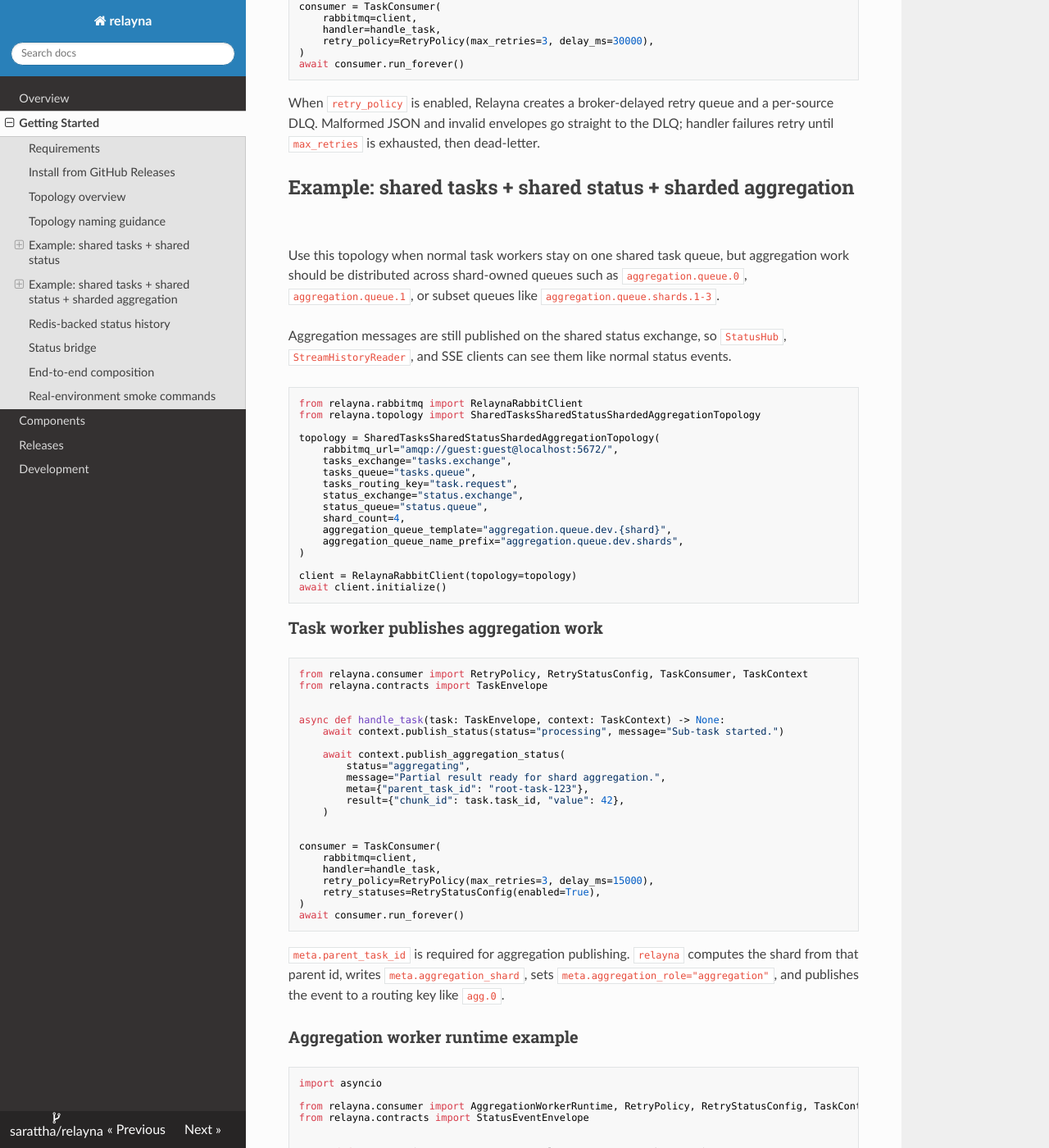
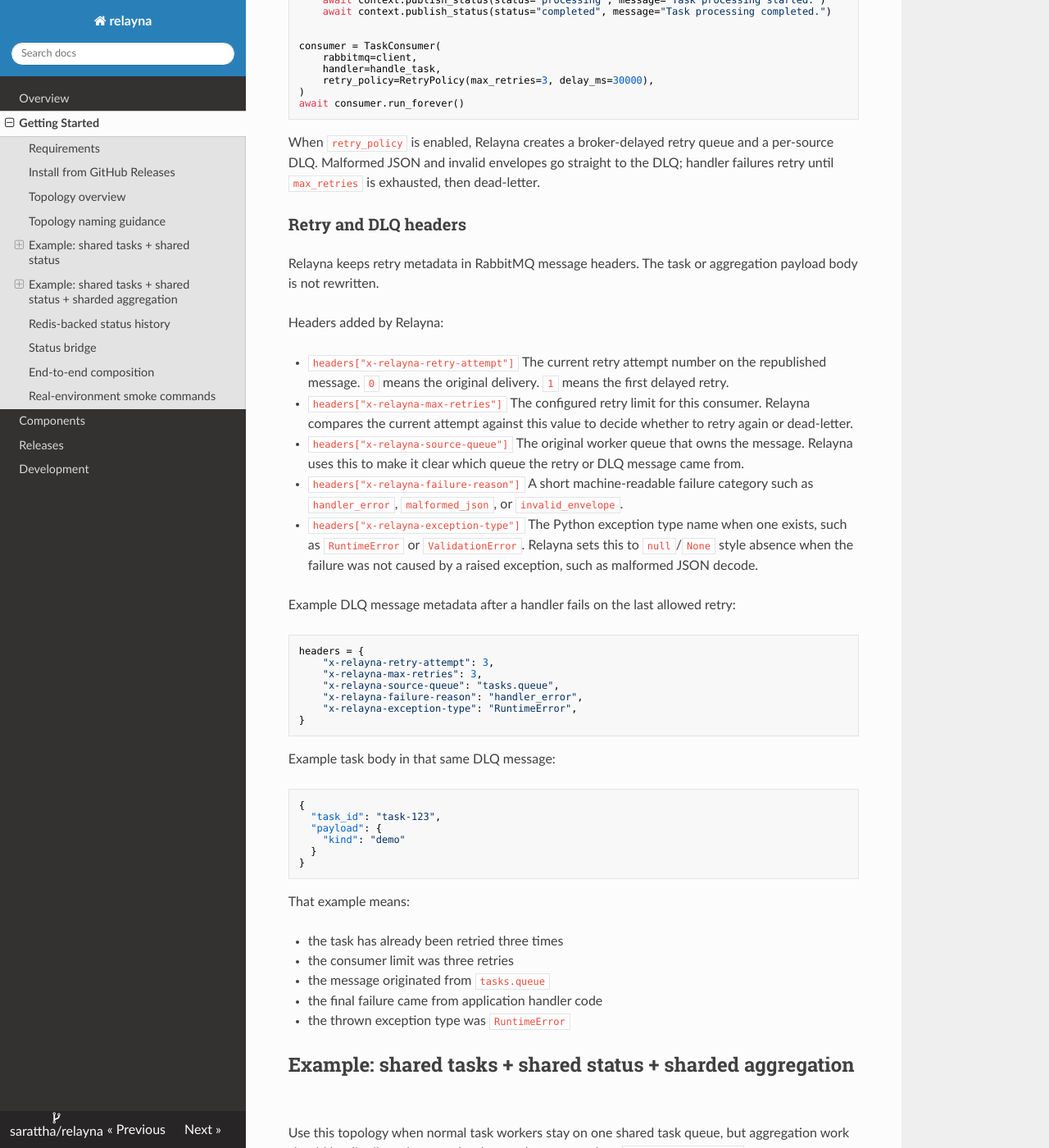
Before and after one commit to sarattha/relayna, an MkDocs documentation site: the page built from docs/getting-started.md, in a window 1280 px wide and 1400 px high, scrolled down 2076 px. Shown: the whole window at 82% size. Built offline with MkDocs 1.6.1, drawn with Linux system fonts in a browser that asks for light colours; nearby versions of some CDN libraries; some of the changed text lies outside the part shown.

Commit message:
Document observability and retry header usage

````diff
--- a/docs/getting-started.md
+++ b/docs/getting-started.md
@@ -95,6 +95,8 @@ This exposes:
 - `GET /history`
 - `GET /status/{task_id}`
 
+For a detailed observability walkthrough, see [Observability](observability.md).
+
 ### Task worker example
 
 ```python
@@ -118,6 +120,61 @@ await consumer.run_forever()
 When `retry_policy` is enabled, Relayna creates a broker-delayed retry queue and
 a per-source DLQ. Malformed JSON and invalid envelopes go straight to the DLQ;
 handler failures retry until `max_retries` is exhausted, then dead-letter.
+
+### Retry and DLQ headers
+
+Relayna keeps retry metadata in RabbitMQ message headers. The task or
+aggregation payload body is not rewritten.
+
+Headers added by Relayna:
+
+- `headers["x-relayna-retry-attempt"]`
+  The current retry attempt number on the republished message.
+  `0` means the original delivery. `1` means the first delayed retry.
+- `headers["x-relayna-max-retries"]`
+  The configured retry limit for this consumer. Relayna compares the current
+  attempt against this value to decide whether to retry again or dead-letter.
+- `headers["x-relayna-source-queue"]`
+  The original worker queue that owns the message. Relayna uses this to make it
+  clear which queue the retry or DLQ message came from.
+- `headers["x-relayna-failure-reason"]`
+  A short machine-readable failure category such as `handler_error`,
+  `malformed_json`, or `invalid_envelope`.
+- `headers["x-relayna-exception-type"]`
+  The Python exception type name when one exists, such as `RuntimeError` or
+  `ValidationError`. Relayna sets this to `null`/`None` style absence when the
+  failure was not caused by a raised exception, such as malformed JSON decode.
+
+Example DLQ message metadata after a handler fails on the last allowed retry:
+
+```python
+headers = {
+    "x-relayna-retry-attempt": 3,
+    "x-relayna-max-retries": 3,
+    "x-relayna-source-queue": "tasks.queue",
+    "x-relayna-failure-reason": "handler_error",
+    "x-relayna-exception-type": "RuntimeError",
+}
+```
+
+Example task body in that same DLQ message:
+
+```json
+{
+  "task_id": "task-123",
+  "payload": {
+    "kind": "demo"
+  }
+}
+```
+
+That example means:
+
+- the task has already been retried three times
+- the consumer limit was three retries
+- the message originated from `tasks.queue`
+- the final failure came from application handler code
+- the thrown exception type was `RuntimeError`
 
 ## Example: shared tasks + shared status + sharded aggregation
 
````
Also changed, not shown: README.md (+3 -1 lines), docs/components.md (+4 -1 lines), docs/index.md (+1 -0 lines), docs/observability.md (added, +214 -0 lines).
